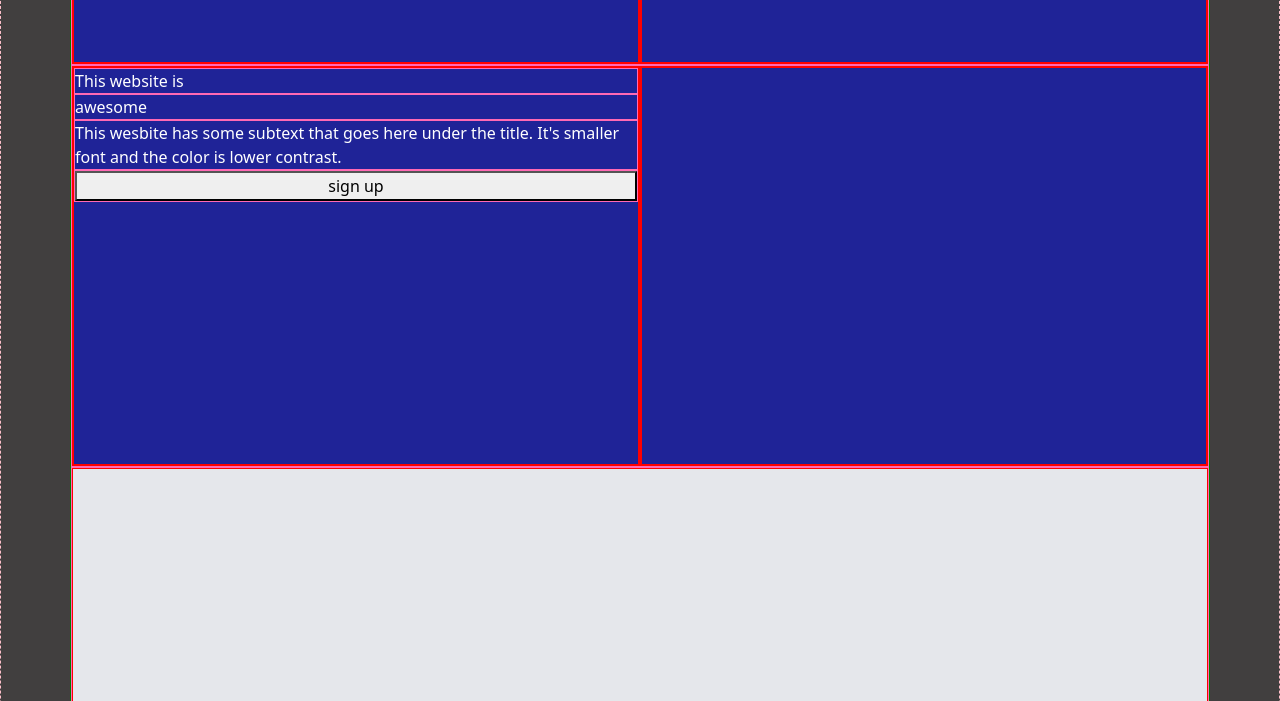
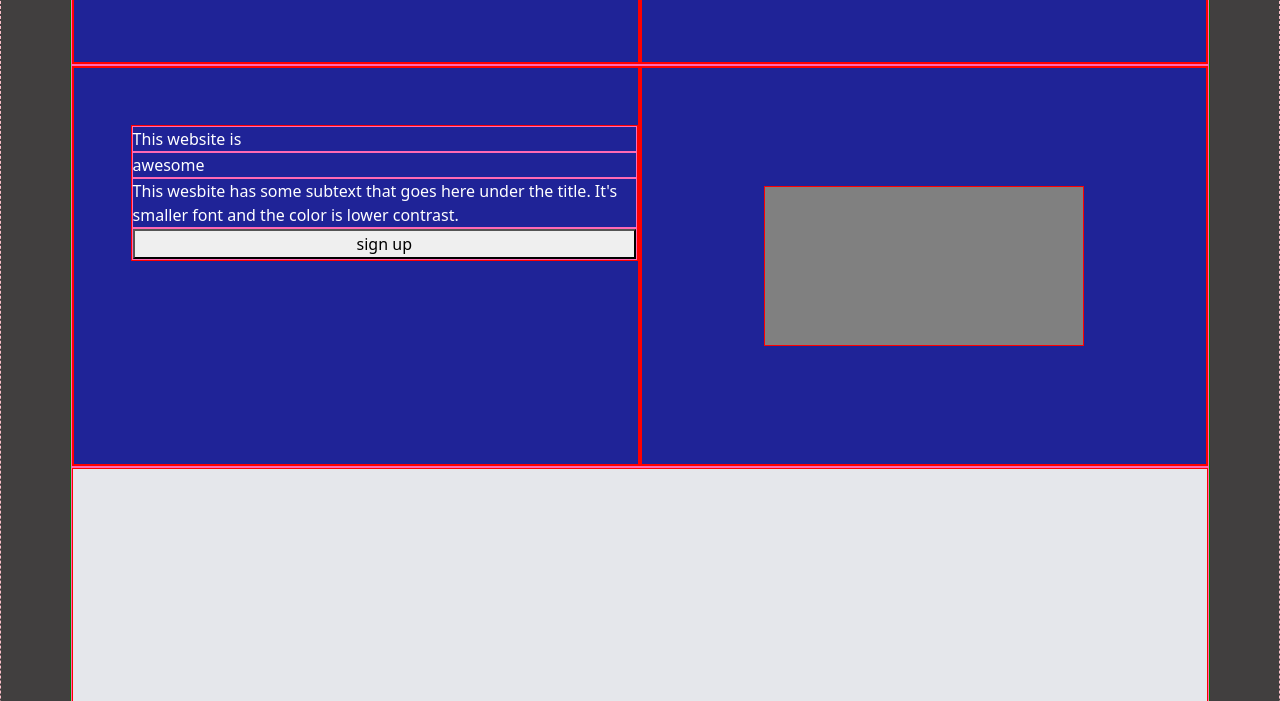
Before and after one commit to Izik-Martinez/landing-page-remake, a plain HTML site: page index.html in a window 1280 px wide. Shown: the part 99-800 px from the top of the page. Drawn offline with nearby package versions, Linux system fonts and the light colour scheme.

Commit message:
Adding more content to section 1

```diff
--- a/app.css
+++ b/app.css
@@ -28,10 +28,25 @@ height: 50vh;
  #section1flex{
 
 flex-direction: column;
-
+padding-top: 10%;
+padding-left: 10%;
+padding-bottom: 10%;
  }
 
 
+#section1flex2{
+
+justify-content: center;
+align-items: center;
+
+}
+#imageGoesHere{
+
+    background-color: gray;
+    display: flex;
+    width: 40vh;
+    height: 20vh;
+}
 
 
 
--- a/index.html
+++ b/index.html
@@ -50,7 +50,7 @@
     <div class="row g-0">
         <div class="col-sm" id="section1">
             <div class="flex" id="section1flex">
-
+                <div>
                    <div class="row g-0">
                        This website is
 
@@ -69,7 +69,7 @@
                            sign up
 
                         </button>
-
+                 </div>
 
 
 
@@ -79,7 +79,12 @@
         </div>
 
         <div class="col-sm" id="section1">
-            <div class="flex">
+            <div class="flex" id="section1flex2">
+
+                <div id="imageGoesHere">
+
+
+                </div>
 
 
             </div>
```
